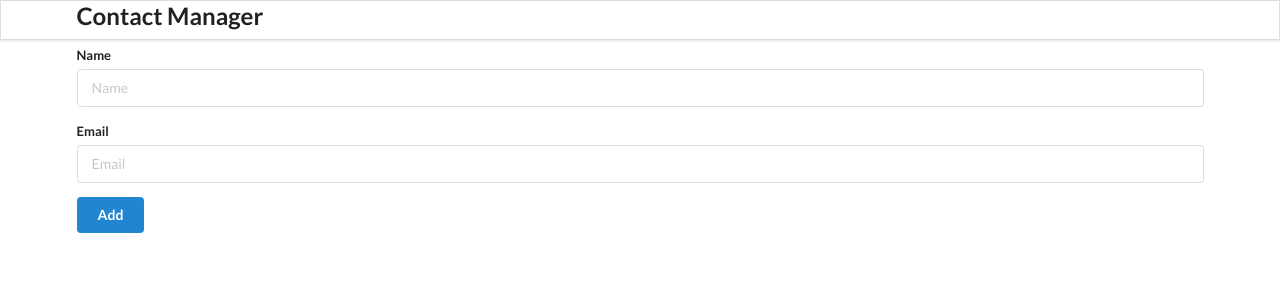
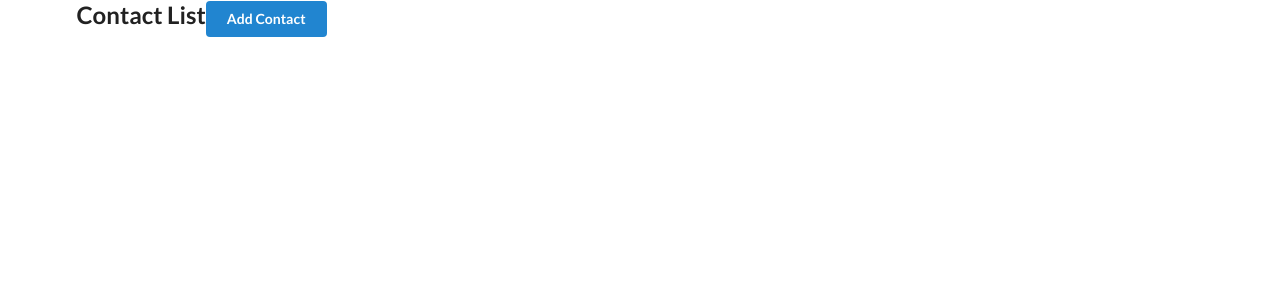
Before and after one commit to fawad156/react-practice, a React (Create React App) app in the folder contact-app/: page / in a window 1280 px wide. Shown: the top 300 px of the page. Built offline with nearby package versions, Linux system fonts and the light colour scheme.

Commit message:
add routes to render components

```diff
--- a/contact-app/src/components/App.js
+++ b/contact-app/src/components/App.js
@@ -1,4 +1,5 @@
 import React, { useState, useEffect } from 'react';
+import {BrowserRouter as Router, Routes ,Route} from 'react-router-dom';
 import { v4 as uuid } from "uuid";
 import './App.css';
 import Header from './Header';
@@ -27,9 +28,21 @@ function App() {
 
   return (
     <div className='ui container'>
-      <Header />
+      <Router>
+        {/* <Header /> */}
+        <Routes>
+        <Route path="/" element={
+         <ContactList contacts={contacts} getContactId={removeContactHandler}/>
+        }/>
+         <Route path="/add" element={
+          <AddContact addContactHandler={addContactHandler}/>
+        }/>
+        </Routes>
+        </Router>
+      {/* simple one page component render */}
+      {/* <Header />
       <AddContact addContactHandler={addContactHandler}/>
-      <ContactList contacts={contacts} getContactId={removeContactHandler}/>
+      <ContactList contacts={contacts} getContactId={removeContactHandler}/> */}
     </div>
   );
 }
--- a/contact-app/src/components/ContactList.js
+++ b/contact-app/src/components/ContactList.js
@@ -1,19 +1,32 @@
 import React from 'react';
+import {Link} from 'react-router-dom';
 import ContactCard from './ContactCard';
 
 const ContactList=(props)=>{
     console.log("props",props);
+
     const deleteContactHandler=(id)=>{
         props.getContactId(id)
     };
+
     const renderContactList=props.contacts.map((contact)=>{
         return(
             <ContactCard contact={contact} clickHandler={deleteContactHandler}></ContactCard>
         )
-    })
-    return(
-        <div className='ui celled list'>{renderContactList}</div>
-    );
+    });
+    return (
+        <div className="main">
+          <div>
+          <h2>
+            Contact List
+            <Link to="/add">
+              <button className="ui button blue right">Add Contact</button>
+            </Link>
+          </h2>
+          </div>
+          <div className="ui celled list">{renderContactList}</div>
+        </div>
+      );
 }
 
 export default ContactList;
```
